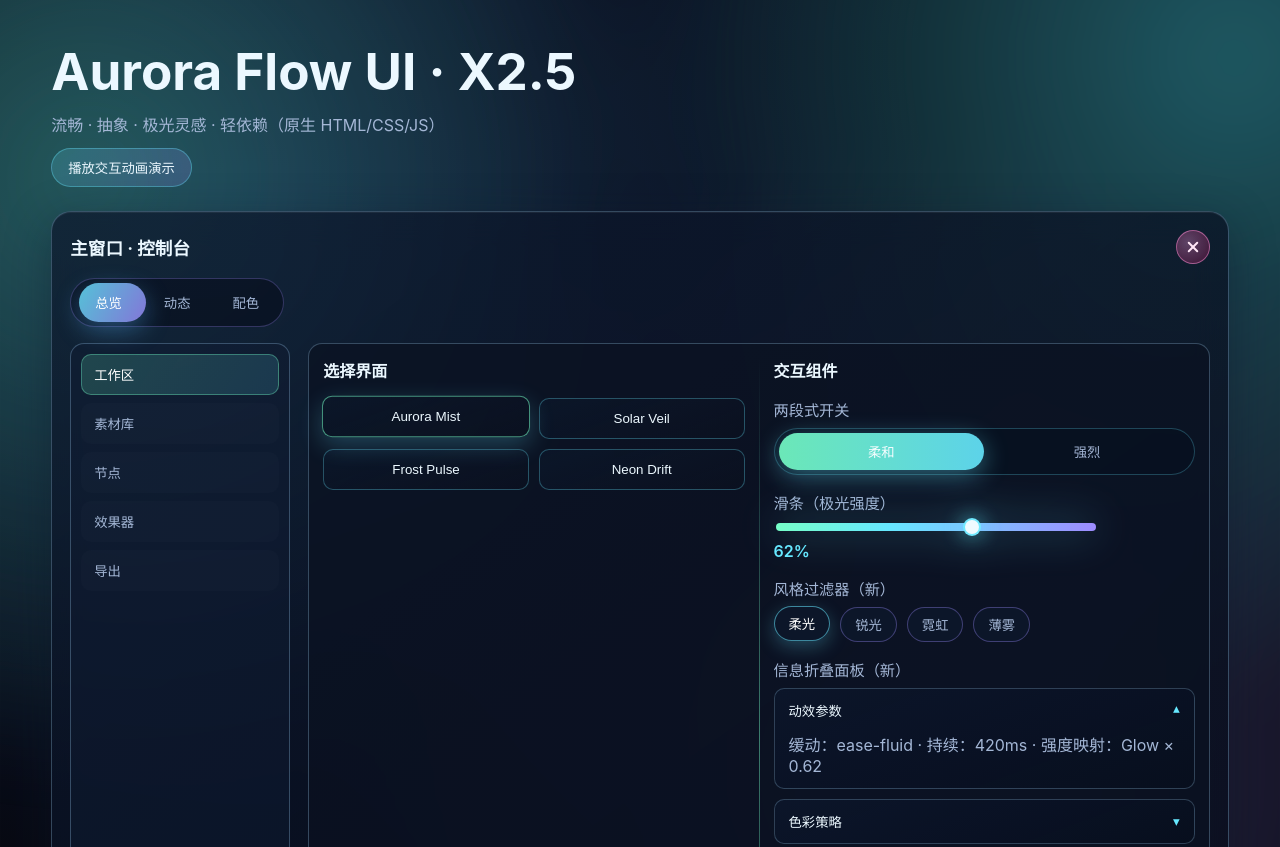
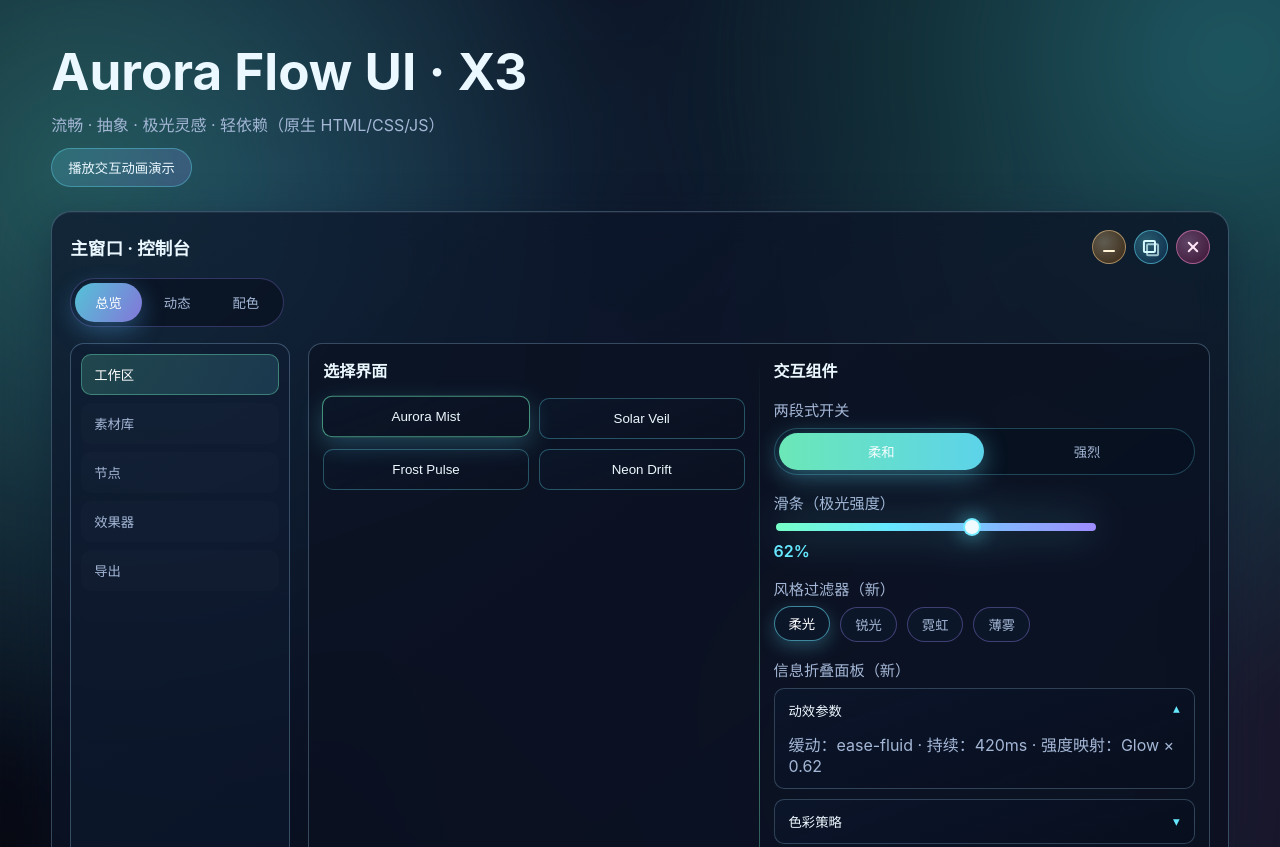
Before and after one commit to AyUkI-AYANO/FlowUI, a website with bundled scripts: page index.html in a window 1280 px wide. Shown: the top 847 px of the page. Built offline with nearby package versions, Linux system fonts and the light colour scheme.

Commit message:
feat: 修复横向菜单对齐并新增窗口控制模块

```diff
--- a/index.html
+++ b/index.html
@@ -3,14 +3,14 @@
   <head>
     <meta charset="UTF-8" />
     <meta name="viewport" content="width=device-width, initial-scale=1.0" />
-    <title>Aurora Flow UI Demo X2.5</title>
+    <title>Aurora Flow UI Demo X3</title>
     <script>
       if (location.protocol === 'file:') {
         const fallbackUrl = 'http://localhost:4173';
         document.addEventListener('DOMContentLoaded', () => {
           document.body.innerHTML = `
             <main style="font-family: Inter, 'Noto Sans SC', sans-serif; margin: 10vh auto; max-width: 720px; line-height: 1.7; color: #e9f0ff; background: #070c20; border: 1px solid rgba(102, 232, 255, 0.3); border-radius: 18px; padding: 28px 30px; box-shadow: 0 18px 48px rgba(0, 0, 0, 0.5);">
-              <h1 style="margin-top:0;">Aurora Flow UI · X2.5</h1>
+              <h1 style="margin-top:0;">Aurora Flow UI · X3</h1>
               <p>当前以 <code>file://</code> 方式打开，ES Module 脚本会被浏览器拦截，导致按钮交互全部失效。</p>
               <p>请先启动本地服务，再访问：<a href="${fallbackUrl}" style="color:#66e8ff;">${fallbackUrl}</a></p>
               <pre style="background:#0f1740; color:#b7f6ff; padding:12px 14px; border-radius:12px; overflow:auto;">node scripts/serve-localhost.mjs --port 4173</pre>
@@ -23,7 +23,7 @@
     <link rel="stylesheet" href="./src/styles/tokens.css" />
     <link rel="stylesheet" href="./src/styles/base.css" />
     <link rel="stylesheet" href="./src/components/window.css" />
-    <link rel="stylesheet" href="./src/components/close-button.css" />
+    <link rel="stylesheet" href="./src/components/window-controls.css" />
     <link rel="stylesheet" href="./src/components/segment-switch.css" />
     <link rel="stylesheet" href="./src/components/slider.css" />
     <link rel="stylesheet" href="./src/components/horizontal-menu.css" />
@@ -39,7 +39,7 @@
     <div class="aurora-background"></div>
     <main class="demo-layout">
       <header class="hero">
-        <h1>Aurora Flow UI · X2.5</h1>
+        <h1>Aurora Flow UI · X3</h1>
         <p>流畅 · 抽象 · 极光灵感 · 轻依赖（原生 HTML/CSS/JS）</p>
         <button id="play-demo" class="demo-trigger">播放交互动画演示</button>
       </header>
@@ -47,7 +47,11 @@
       <section class="ui-window" data-component="window">
         <div class="window-header">
           <h2>主窗口 · 控制台</h2>
-          <button class="close-button" data-component="close-button" aria-label="关闭窗口"></button>
+          <div class="window-controls">
+            <button class="window-control-btn minimize" data-component="minimize-button" aria-label="最小化窗口"></button>
+            <button class="window-control-btn resize" data-component="resize-button" aria-label="缩放窗口"></button>
+            <button class="window-control-btn close" data-component="close-button" aria-label="关闭窗口"></button>
+          </div>
         </div>
 
         <nav class="horizontal-menu" data-component="horizontal-menu">
--- a/package.json
+++ b/package.json
@@ -1,7 +1,7 @@
 {
   "name": "aurora-flow-ui",
   "private": true,
-  "version": "2.5.0",
+  "version": "3.0.0",
   "scripts": {
     "start": "node scripts/serve-localhost.mjs",
     "start:4173": "node scripts/serve-localhost.mjs --port 4173"
--- a/src/components/horizontal-menu.css
+++ b/src/components/horizontal-menu.css
@@ -1,10 +1,11 @@
 .horizontal-menu {
+  --menu-padding: 4px;
   margin-top: 14px;
   background: rgba(8, 14, 29, 0.6);
   border: 1px solid rgba(158, 140, 255, 0.28);
   border-radius: 999px;
   display: inline-flex;
-  padding: 4px;
+  padding: var(--menu-padding);
   gap: 2px;
   position: relative;
 }
@@ -31,12 +32,12 @@
 
 .menu-indicator {
   position: absolute;
-  top: 4px;
-  left: 4px;
-  height: calc(100% - 8px);
+  top: var(--menu-padding);
+  left: 0;
+  height: calc(100% - (var(--menu-padding) * 2));
   border-radius: 999px;
   background: linear-gradient(120deg, rgba(102, 232, 255, 0.82), rgba(158, 140, 255, 0.82));
   box-shadow: 0 8px 25px rgba(91, 183, 255, 0.36);
   z-index: 1;
-  transition: transform 480ms var(--ease-fluid), width 480ms var(--ease-fluid);
+  transition: left 480ms var(--ease-fluid), width 480ms var(--ease-fluid);
 }
--- a/src/components/horizontal-menu.js
+++ b/src/components/horizontal-menu.js
@@ -2,9 +2,11 @@ export function initHorizontalMenu(menuEl) {
   const items = Array.from(menuEl.querySelectorAll('.menu-item'));
   const indicator = menuEl.querySelector('.menu-indicator');
 
+  if (!indicator || !items.length) return;
+
   const syncIndicator = (activeEl) => {
     indicator.style.width = `${activeEl.offsetWidth}px`;
-    indicator.style.transform = `translateX(${activeEl.offsetLeft}px)`;
+    indicator.style.left = `${activeEl.offsetLeft}px`;
   };
 
   items.forEach((item) => {
@@ -15,9 +17,7 @@ export function initHorizontalMenu(menuEl) {
     });
   });
 
-  if (items[0]) {
-    syncIndicator(menuEl.querySelector('.menu-item.active') || items[0]);
-  }
+  syncIndicator(menuEl.querySelector('.menu-item.active') || items[0]);
 
   window.addEventListener('resize', () => {
     const active = menuEl.querySelector('.menu-item.active');
--- /dev/null
+++ b/src/components/window-controls.css
@@ -0,0 +1,97 @@
+.window-controls {
+  display: inline-flex;
+  align-items: center;
+  gap: 8px;
+}
+
+.window-control-btn {
+  width: 34px;
+  height: 34px;
+  border-radius: 50%;
+  border: 1px solid transparent;
+  background: rgba(20, 32, 62, 0.65);
+  cursor: pointer;
+  position: relative;
+  transition: transform 260ms var(--ease-fluid), box-shadow 260ms var(--ease-fluid), opacity 200ms ease;
+}
+
+.window-control-btn:hover {
+  transform: scale(1.08);
+}
+
+.window-control-btn::before,
+.window-control-btn::after {
+  content: "";
+  position: absolute;
+  left: 50%;
+  top: 50%;
+}
+
+.window-control-btn.minimize {
+  border-color: rgba(255, 216, 150, 0.5);
+  background: radial-gradient(circle at 35% 35%, rgba(255, 216, 150, 0.34), rgba(76, 43, 8, 0.72));
+}
+
+.window-control-btn.minimize::before {
+  width: 12px;
+  height: 2px;
+  border-radius: 2px;
+  background: #fff3d6;
+  transform: translate(-50%, 3px);
+}
+
+.window-control-btn.resize {
+  border-color: rgba(102, 232, 255, 0.5);
+  background: radial-gradient(circle at 35% 35%, rgba(102, 232, 255, 0.32), rgba(11, 45, 83, 0.72));
+}
+
+.window-control-btn.resize::before,
+.window-control-btn.resize::after {
+  width: 9px;
+  height: 9px;
+  border: 2px solid #d8fbff;
+  border-radius: 2px;
+}
+
+.window-control-btn.resize::before {
+  transform: translate(-62%, -54%);
+}
+
+.window-control-btn.resize::after {
+  opacity: 0.7;
+  transform: translate(-38%, -28%);
+}
+
+.window-control-btn.close {
+  border-color: rgba(255, 145, 216, 0.5);
+  background: radial-gradient(circle at 35% 35%, rgba(255, 145, 216, 0.34), rgba(80, 16, 56, 0.7));
+}
+
+.window-control-btn.close::before,
+.window-control-btn.close::after {
+  width: 14px;
+  height: 2px;
+  border-radius: 99px;
+  background: #ffe6f6;
+}
+
+.window-control-btn.close::before {
+  transform: translate(-50%, -50%) rotate(45deg);
+}
+
+.window-control-btn.close::after {
+  transform: translate(-50%, -50%) rotate(-45deg);
+}
+
+.ui-window.is-minimized .window-content,
+.ui-window.is-minimized .horizontal-menu {
+  display: none;
+}
+
+.ui-window.is-minimized {
+  padding-bottom: 12px;
+}
+
+.ui-window.is-expanded {
+  width: min(96vw, 1320px);
+}
--- a/src/components/window.js
+++ b/src/components/window.js
@@ -1,5 +1,8 @@
 export function initWindow(windowEl) {
-  const closeButton = windowEl.querySelector('.close-button');
+  const closeButton = windowEl.querySelector('[data-component="close-button"]');
+  const minimizeButton = windowEl.querySelector('[data-component="minimize-button"]');
+  const resizeButton = windowEl.querySelector('[data-component="resize-button"]');
+
   closeButton?.addEventListener('click', () => {
     windowEl.animate(
       [
@@ -13,4 +16,12 @@ export function initWindow(windowEl) {
       windowEl.style.display = 'none';
     }, 420);
   });
+
+  minimizeButton?.addEventListener('click', () => {
+    windowEl.classList.toggle('is-minimized');
+  });
+
+  resizeButton?.addEventListener('click', () => {
+    windowEl.classList.toggle('is-expanded');
+  });
 }
```
Also changed, not shown: README.md.
